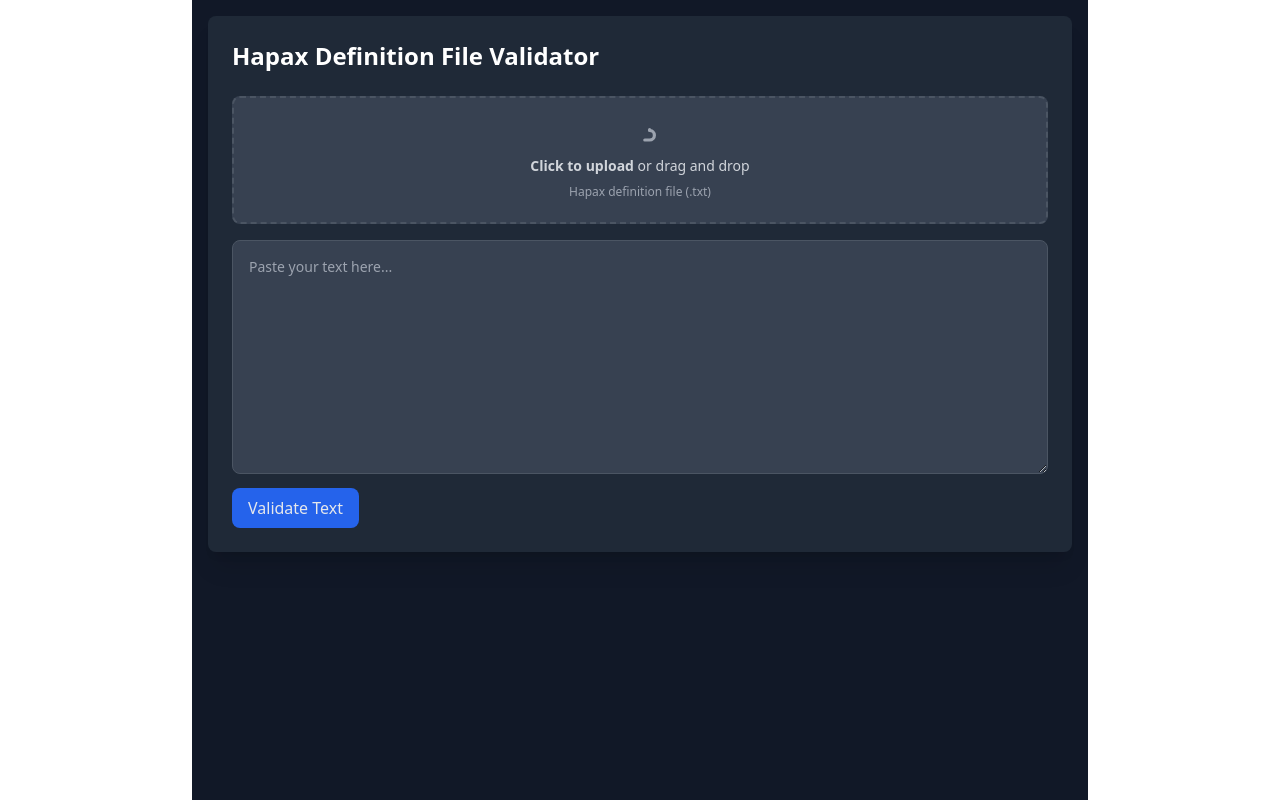
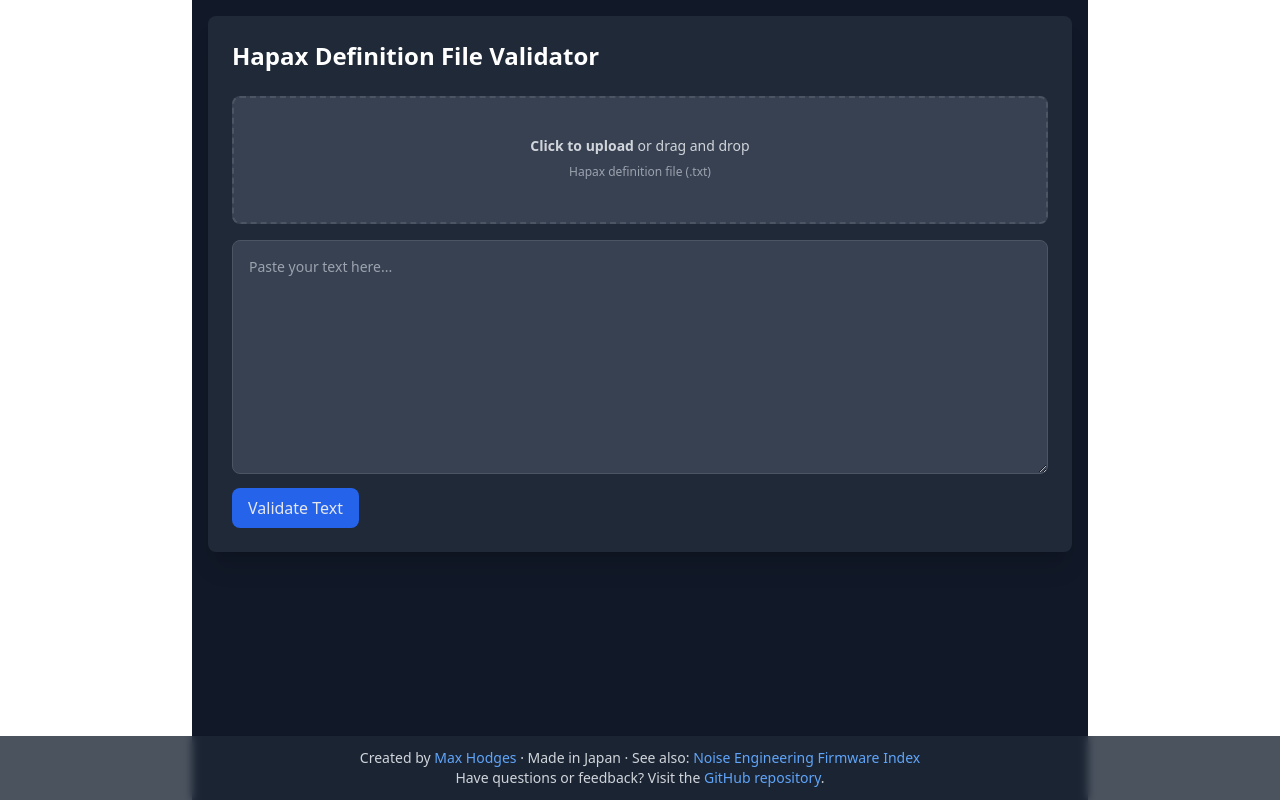
Before and after one commit to Maxhodges/hapax-inst-def-validator, a Svelte app: page / in a window 1280 px wide. Built offline with nearby package versions, Linux system fonts and the light colour scheme.

Commit message:
add readme. update footer

```diff
--- a/src/App.svelte
+++ b/src/App.svelte
@@ -1,4 +1,5 @@
 <script>
+  import Footer from "./Footer.svelte";
   import {
     validateVersion,
     validateTrackName,
@@ -72,6 +73,24 @@
     showFileContent = !showFileContent;
   };
 
+  const copyResultsToClipboard = () => {
+    if (!validationResults) return;
+
+    const resultsText = Object.entries(validationResults)
+      .map(
+        ([check, result]) =>
+          `### ${check.replace(/([A-Z])/g, " $1").trim()}\n\n${result.valid ? "✓ Valid" : `✗ ${result.error}`}`
+      )
+      .join("\n\n");
+
+    const fullText = `## ${hasErrors ? "Validation Failed" : "All Checks Passed"}\n\n${resultsText}\n\nCourtesy of hapax-validator.maxhodges.com`;
+
+    navigator.clipboard.writeText(fullText).then(
+      () => alert("Results copied to clipboard!"),
+      (err) => alert("Failed to copy results: " + err.message)
+    );
+  };
+
   $: hasErrors =
     validationResults &&
     Object.values(validationResults).some((result) => !result.valid);
@@ -90,21 +109,6 @@
           class="flex flex-col items-center justify-center w-full h-32 bg-gray-700 border-2 border-gray-600 border-dashed rounded-lg cursor-pointer hover:bg-gray-600"
         >
           <div class="flex flex-col items-center justify-center pt-5 pb-6">
-            <svg
-              class="w-8 h-8 mb-2 text-gray-400"
-              aria-hidden="true"
-              xmlns="http://www.w3.org/2000/svg"
-              fill="none"
-              viewBox="0 0 20 16"
-            >
-              <path
-                stroke="currentColor"
-                stroke-linecap="round"
-                stroke-linejoin="round"
-                stroke-width="2"
-                d="M13 13h3a3 3 0 0 0 0-6h-.025A5.56 5.56 0 0 0 16 6.5 5.5 0 0 0 5.207 5.021C5.137 5.017 5.071 5 5 5a4 4 0 0 0 0 8h2.167M10 15V6m0 0L8 8m2-2 2 2"
-              />
-            </svg>
             <p class="mb-2 text-sm text-gray-300">
               <span class="font-semibold">Click to upload</span> or drag and drop
             </p>
@@ -174,7 +178,16 @@
             </div>
           {/each}
         </div>
+
+        <!-- Copy Results Button -->
+        <button
+          class="px-4 py-2 mt-4 text-gray-200 bg-green-600 rounded-lg hover:bg-green-500"
+          on:click={copyResultsToClipboard}
+        >
+          Copy Results
+        </button>
       {/if}
     </div>
   </div>
 </main>
+<Footer />
--- /dev/null
+++ b/src/Footer.svelte
@@ -0,0 +1,27 @@
+<script>
+  export let creatorUrl = "https://maxhodges.com";
+  export let creatorName = "Max Hodges";
+  export let repoUrl = "https://github.com/Maxhodges/hapax-inst-def-validator";
+</script>
+
+<footer class="fixed bottom-0 w-full shadow-lg bg-gray-800/80 backdrop-blur-sm">
+  <div class="container px-4 py-3 mx-auto text-sm text-center text-gray-300">
+    <p>
+      Created by <a href={creatorUrl} class="text-blue-400 hover:text-blue-300"
+        >{creatorName}</a
+      >
+      · Made in Japan · See also:
+      <a
+        href="https://github.com/Maxhodges/noise-engineering-firmware-index"
+        class="text-blue-400 hover:text-blue-300"
+        >Noise Engineering Firmware Index</a
+      >
+    </p>
+    <p>
+      Have questions or feedback? Visit the
+      <a href={repoUrl} class="text-blue-400 hover:text-blue-300"
+        >GitHub repository</a
+      >.
+    </p>
+  </div>
+</footer>
```
Also changed, not shown: 1 other file (tests, documents, lock files or other folders).
